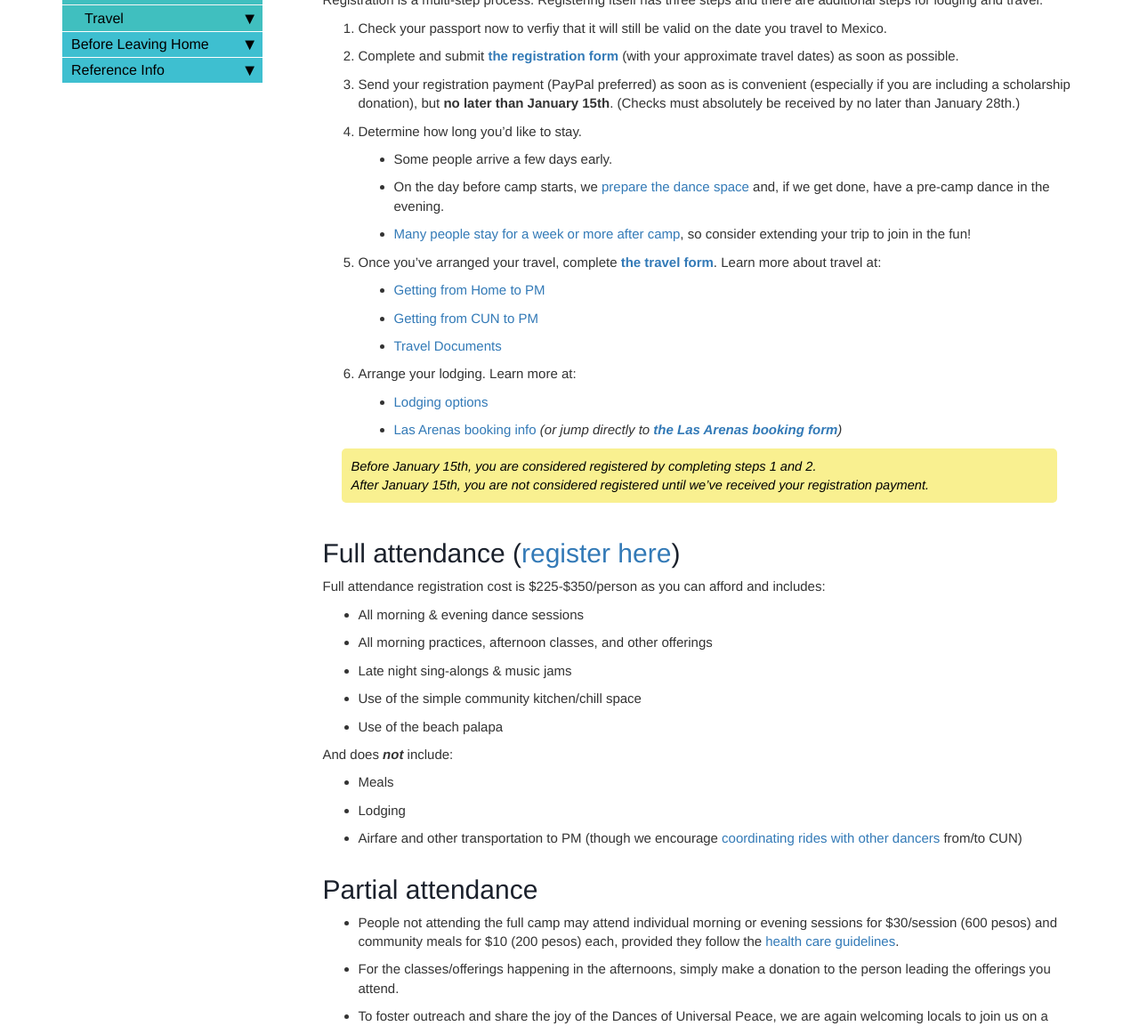
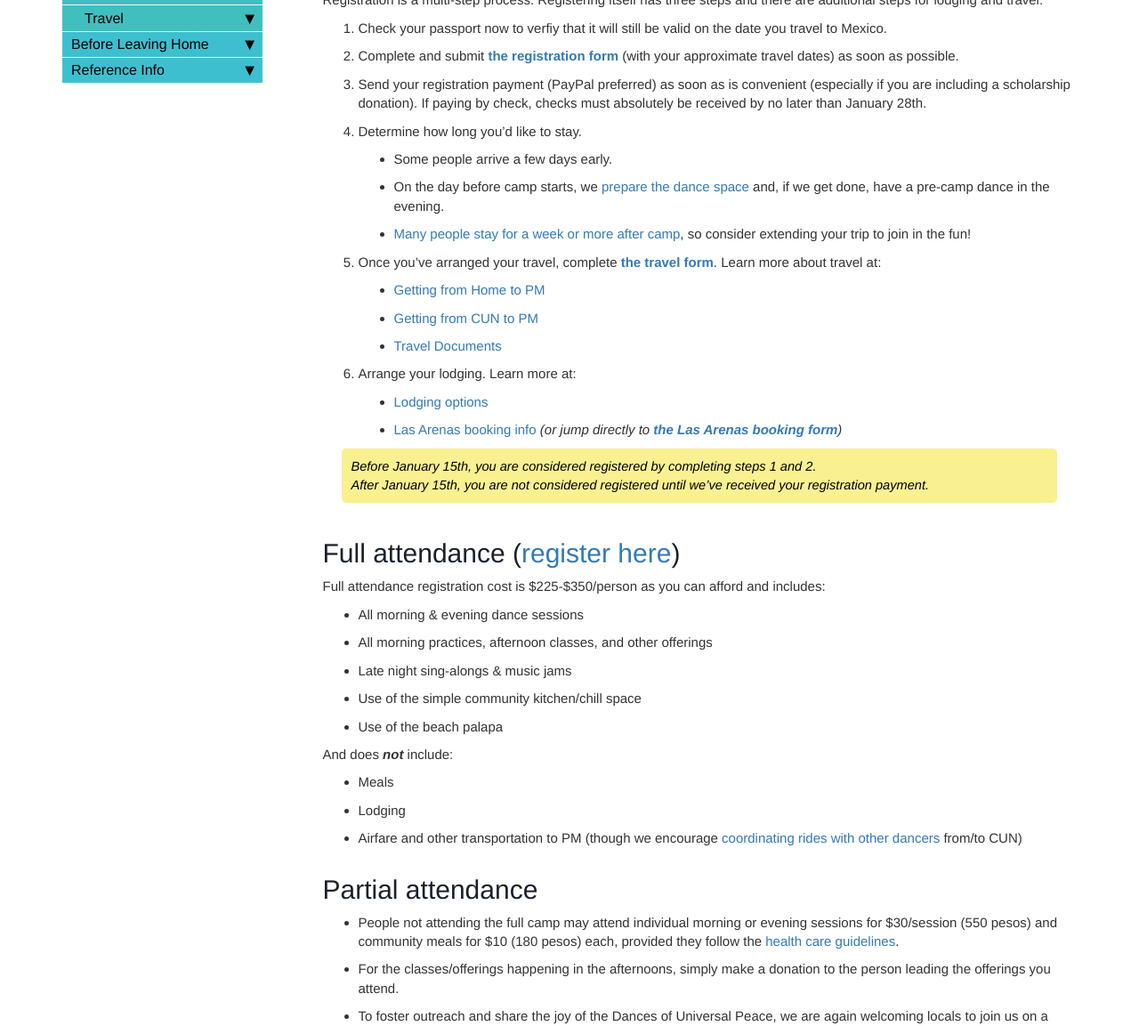
Before and after one commit to davewalker60/pmdup, a Jekyll site: the page built from pages/register.md, in a window 1280 px wide. Shown: the part 219-1372 px from the top of the page at 89% size. Built offline with Jekyll 4.4.1, drawn with Linux system fonts in a browser that asks for light colours; comment, search, counter and statistics services are not loaded.

Commit message:
Adjust reg deadline

```diff
--- a/pages/register.md
+++ b/pages/register.md
@@ -12,7 +12,7 @@ search: include
 Registration is a multi-step process. Registering itself has three steps and there are additional steps for lodging and travel:
 1. Check your passport now to verfiy that it will still be valid on the date you travel to Mexico.
 2. Complete and submit [**the registration form**](https://forms.gle/aMo7Gi15NyQiEvVD7){:target="_blank"} (with your approximate travel dates) as soon as possible.
-3. Send your registration payment (PayPal preferred) as soon as is convenient (especially if you are including a scholarship donation), but **no later than January 15th**. (Checks must absolutely be received by no later than January 28th.)
+3. Send your registration payment (PayPal preferred) as soon as is convenient (especially if you are including a scholarship donation). If paying by check, checks must absolutely be received by no later than January 28th.
 4. Determine how long you'd like to stay.
    * Some people arrive a few days early.
    * On the day before camp starts, we [prepare the dance space](preparing-dance-space.md) and, if we get done, have a pre-camp dance in the evening.
@@ -44,7 +44,7 @@ And does ***not*** include:
 
 # Partial attendance
 
-- People not attending the full camp may attend individual morning or evening sessions for $30/session (600 pesos) and community meals for $10 (200 pesos) each, provided they follow the [health care guidelines](health-care-guidelines.md).
+- People not attending the full camp may attend individual morning or evening sessions for $30/session (550 pesos) and community meals for $10 (180 pesos) each, provided they follow the [health care guidelines](health-care-guidelines.md).
 - For the classes/offerings happening in the afternoons, simply make a donation to the person leading the offerings you attend.
 - To foster outreach and share the joy of the Dances of Universal Peace, we are again welcoming locals to join us on a donation or completely-comped basis, as they can afford, provided they follow the [health care guidelines](health-care-guidelines.md).
 - If you are certain of the days you'll attend, feel free to register. Otherwise, you may just show up and pay Wayne on site.
```
Also changed, not shown: pages/from-home-to-pm.md (+1 -1 lines).
